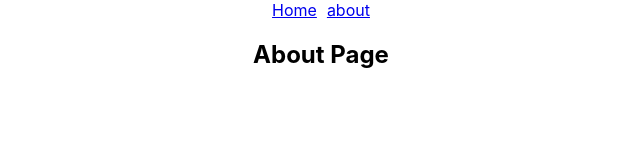
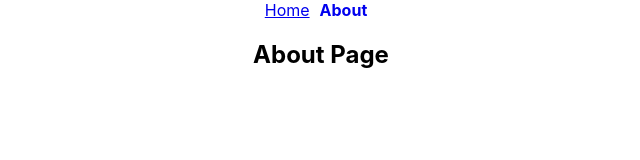
Before and after one commit to sahilm-10/EQ-React, a React (Create React App) app: page /about in a window 1280 px wide. Shown: the top 160 px of the page, without its empty margins (319-959 px from the left). Built offline with nearby package versions, Linux system fonts and the light colour scheme.

Commit message:
Added NavLink

```diff
--- a/src/React-Router/Navbar.js
+++ b/src/React-Router/Navbar.js
@@ -1,10 +1,17 @@
-import { Link } from "react-router-dom"
+import { NavLink } from "react-router-dom"
 function Navbar(){
+    const navLinkStyles = ({isActive}) =>{
+        return{
+            marginRight : "10px",
+            fontWeight : isActive ? 'bold' : 'normal',
+            textDecoration : isActive ? 'none' : 'underline'
+        }
+    }
     return(
         <div>
             <nav>
-                <Link to='home' style={{marginRight:"10px"}}>Home</Link>
-                <Link to='about'>about</Link>
+                <NavLink to='home' style={navLinkStyles}>Home</NavLink>
+                <NavLink to='about' style={navLinkStyles}>About</NavLink>
             </nav>
         </div>
     )
```
